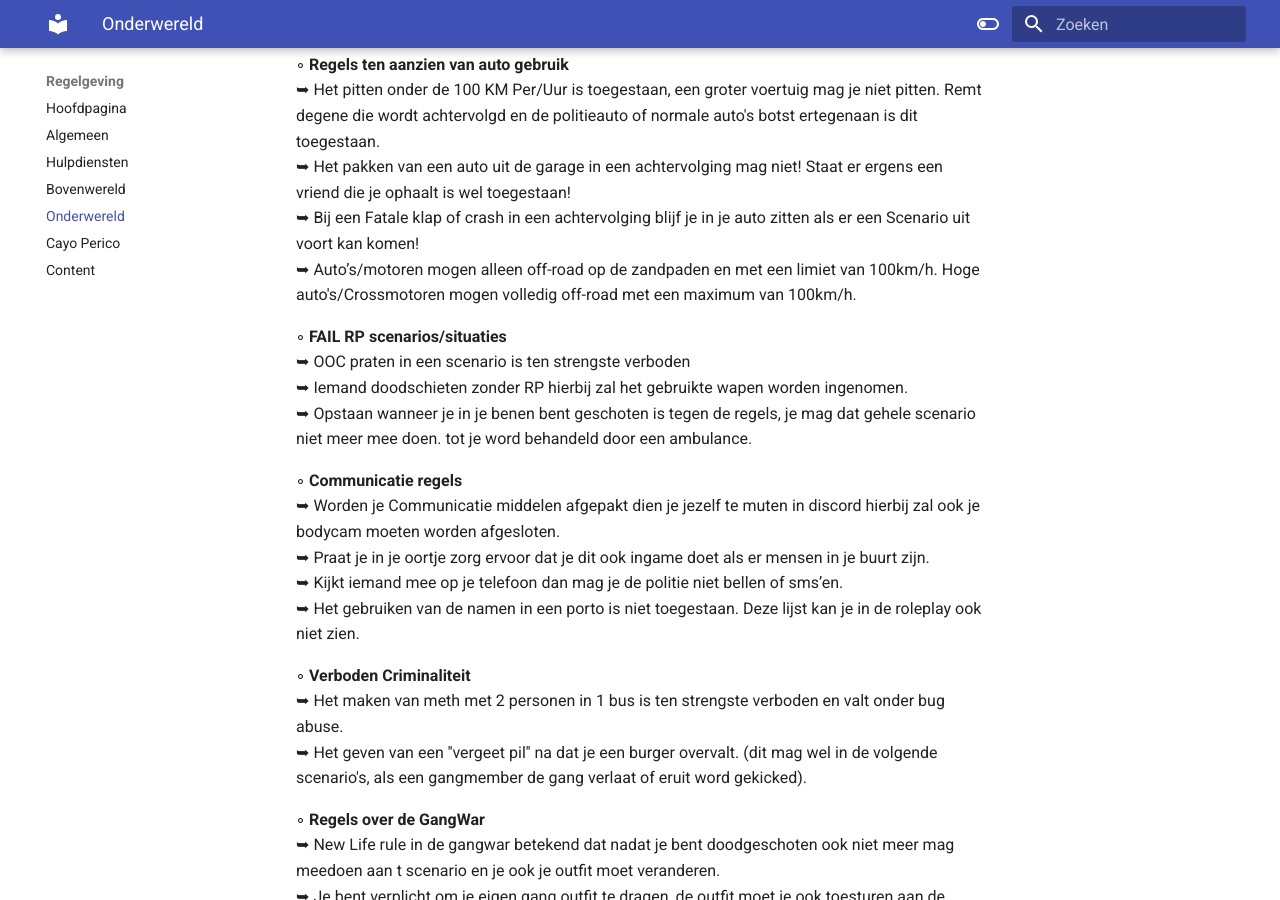
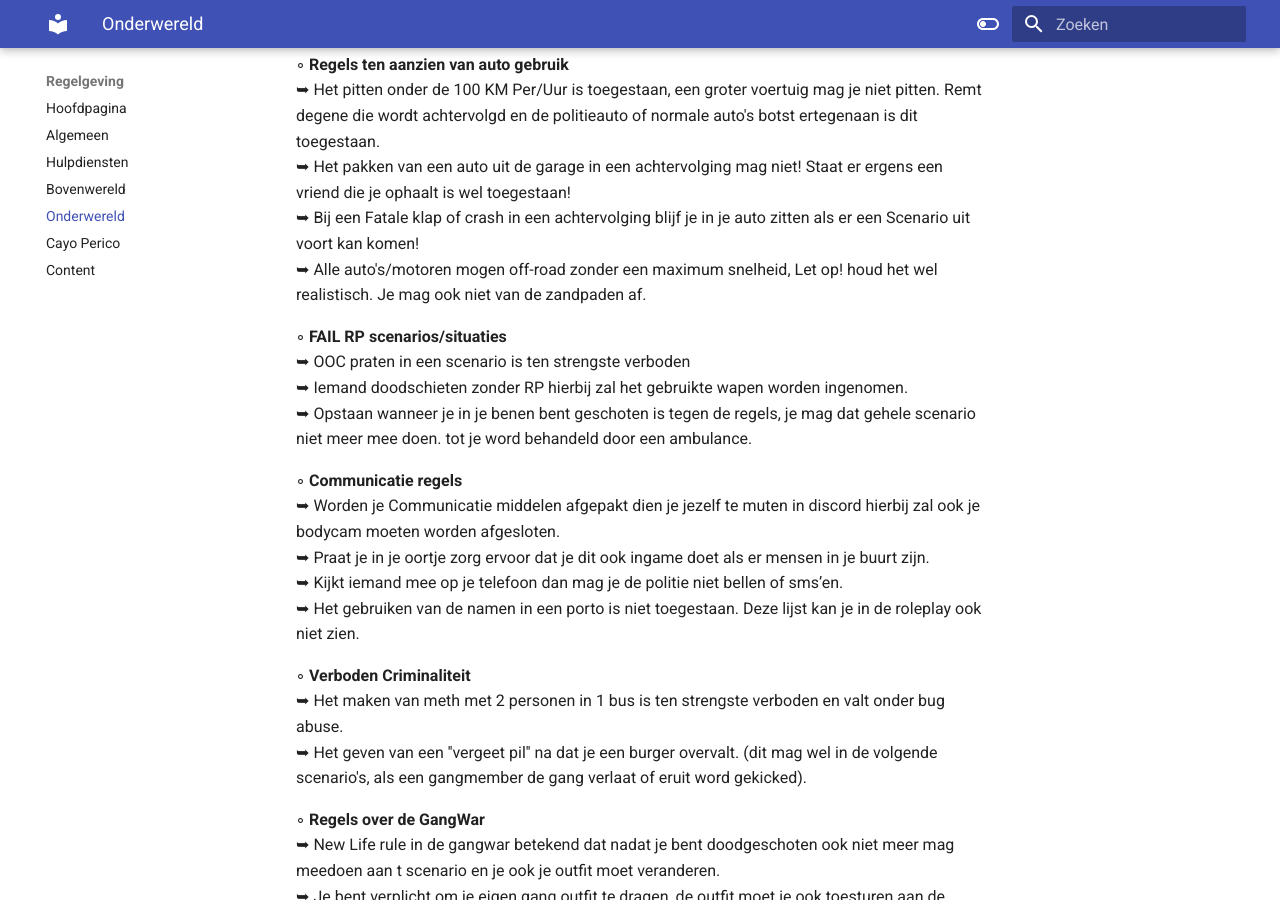
Before and after one commit to CappaWappa/Regels, an MkDocs documentation site: the page built from docs/onderwereld.md, in a window 1280 px wide and 900 px high, scrolled down 2732 px. Built offline with MkDocs 1.6.1 and Material for MkDocs 9.7.7, drawn with Linux system fonts in a browser that asks for light colours; comment, search, counter and statistics services are not loaded.

Commit message:
Update onderwereld.md

```diff
--- a/docs/onderwereld.md
+++ b/docs/onderwereld.md
@@ -86,7 +86,8 @@ Nieuwe spelers die de onderwereld induiken worden niet meer geacht als nieuwe sp
      ➥ Het pitten onder de 100 KM Per/Uur is toegestaan, een groter voertuig mag je niet pitten. Remt degene die wordt achtervolgd en de politieauto of normale auto's botst ertegenaan is dit toegestaan.<br>
      ➥ Het pakken van een auto uit de garage in een achtervolging mag niet! Staat er ergens een vriend die je ophaalt is wel toegestaan! <br>
      ➥ Bij een Fatale klap of crash in een achtervolging blijf je in je auto zitten als er een Scenario uit voort kan komen! <br>
-    ➥ Auto’s/motoren mogen alleen off-road op de zandpaden en met een limiet van 100km/h. Hoge auto's/Crossmotoren mogen volledig off-road met een maximum van 100km/h.<br>
+     ➥ Alle auto's/motoren mogen off-road zonder een maximum snelheid, Let op! houd het wel realistisch.
+     Je mag ook niet van de zandpaden af. <br>
 
 ◦ <b>FAIL RP scenarios/situaties</b>     <br>
      ➥  OOC praten in een scenario is ten strengste verboden <br>
```
